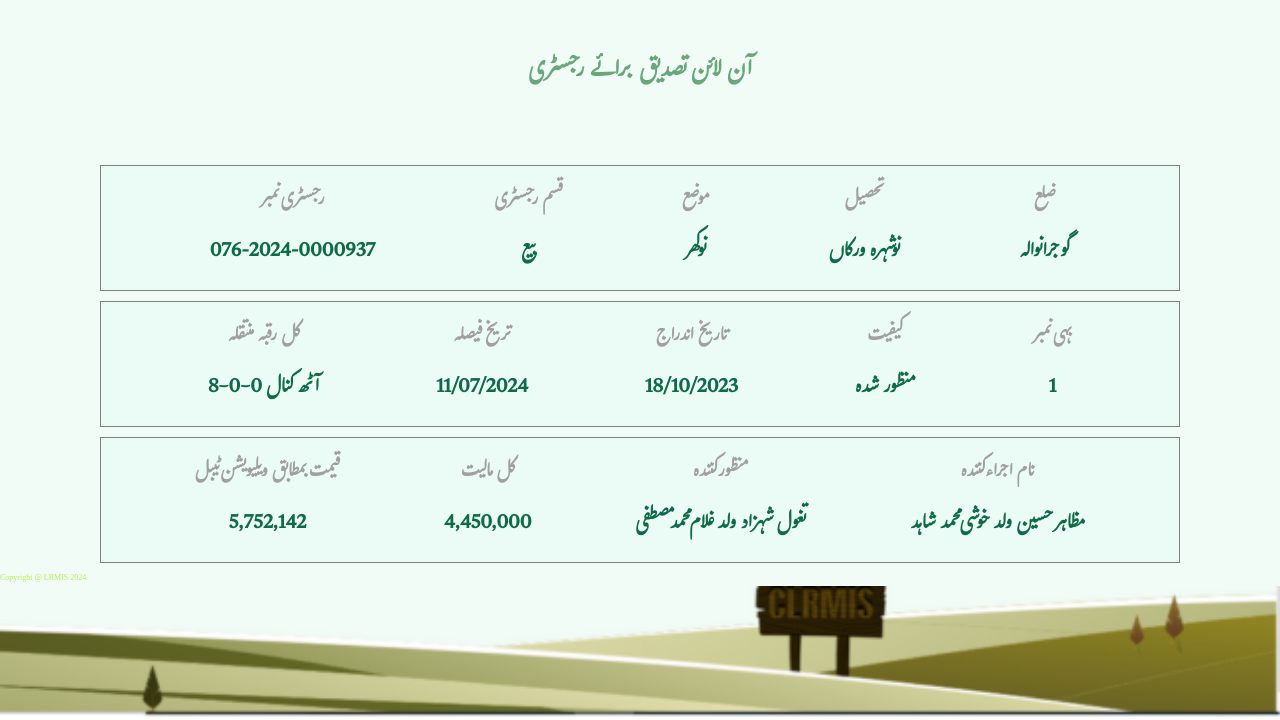
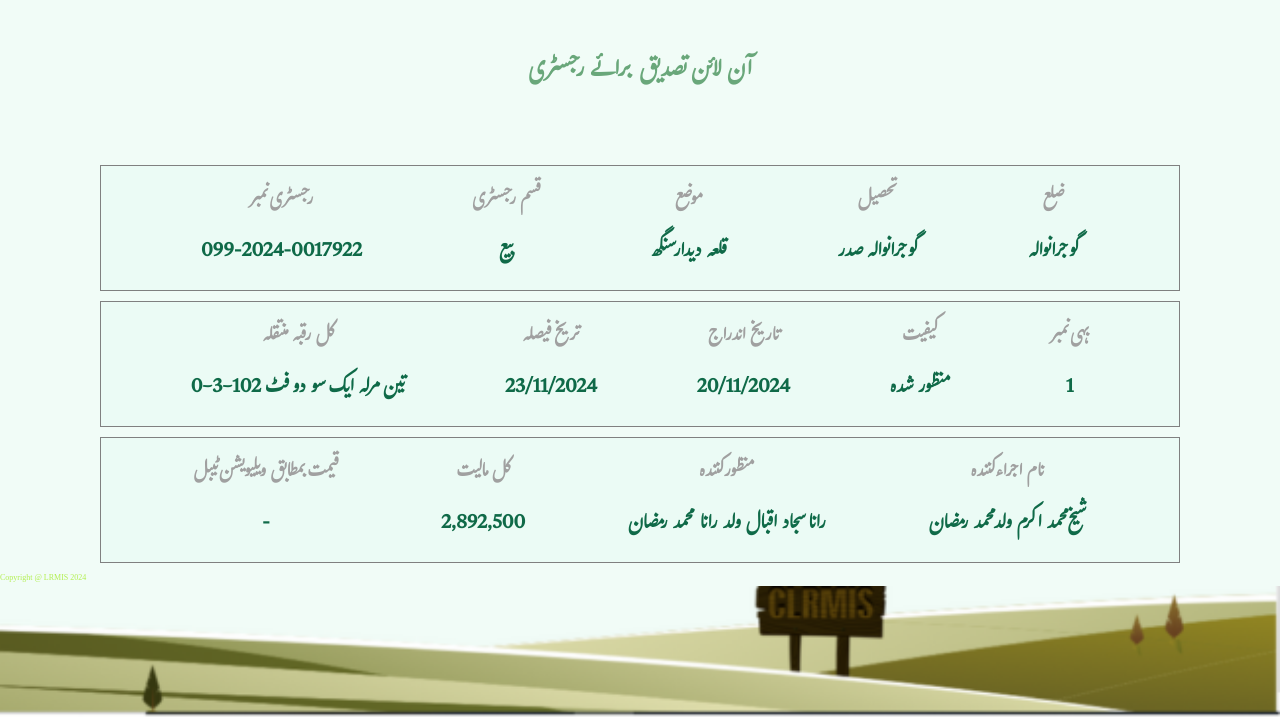
Before and after one commit to punjabzameen/Punjab46, a plain HTML site: page index.html in a window 1280 px wide. Shown: the part 80-800 px from the top of the page. Drawn offline with Linux system fonts and the light colour scheme.

Commit message:
Update index.html

```diff
--- a/index.html
+++ b/index.html
@@ -32,7 +32,7 @@
             <div class="item text1">
                 <h3>رجسٹری نمبر
                 </h3>
-                <p>076-2024-0000937
+                <p>099-2024-0017922
                 </p>
             </div>
             <div class="item text2"><h3>قسم رجسٹری
@@ -42,13 +42,13 @@
             <div class="item text3">
                 <h3>موضع
                 </h3>
-                <p>نوکھر
+                <p>قلعہ دیدار سنگھ
                 </p>
             </div>
             <div class="item text4">
                 <h3>تحصیل
                 </h3>
-                <p>نوشہرہ ورکاں
+                <p>گوجرانوالہ صدر
                 </p>
             </div>
             <div class="item text5">
@@ -63,18 +63,18 @@
             <div class="item text1">
                 <h3>کل رقبہ منتقلہ
                 </h3>
-                <p>8-0-0 آٹھ کنال
+                <p>0-3-102 تین مرلہ ایک سو دو فٹ
                 </p>
             </div>
             <div class="item text2"><h3>تریخ فیصلہ
 
             </h3>
-            <p>11/07/2024
+            <p>23/11/2024
             </p></div>
             <div class="item text3">
                 <h3>تاریخ اندراج
                 </h3>
-                <p>18/10/2023
+                <p>20/11/2024
                 </p>
             </div>
             <div class="item text4">
@@ -95,23 +95,23 @@
             <div class="item text1">
                 <h3>قیمت بمطابق ویلیویشن ٹیبل
                 </h3>
-                <p>5,752,142
+                <p>-
                 </p>
             </div>
             <div class="item text2"><h3>کل مالیت
             </h3>
-            <p>4,450,000
+            <p>2,892,500
             </p></div>
             <div class="item text3">
                 <h3>منظور کنندہ
                 </h3>
-                <p>تغول شہزاد ولد غلام محمد مصطفی
+                <p>رانا سجاد اقبال ولد رانا محمد رمضان
                 </p>
             </div>
             <div class="item text4">
                 <h3>نام اجراء کنندہ
                 </h3>
-                <p>مظاہر حسین ولد خوشی محمد شاہد
+                <p>شیخ محمد اکرم ولد محمد رمضان
                 </p>
             </div>
 
```
